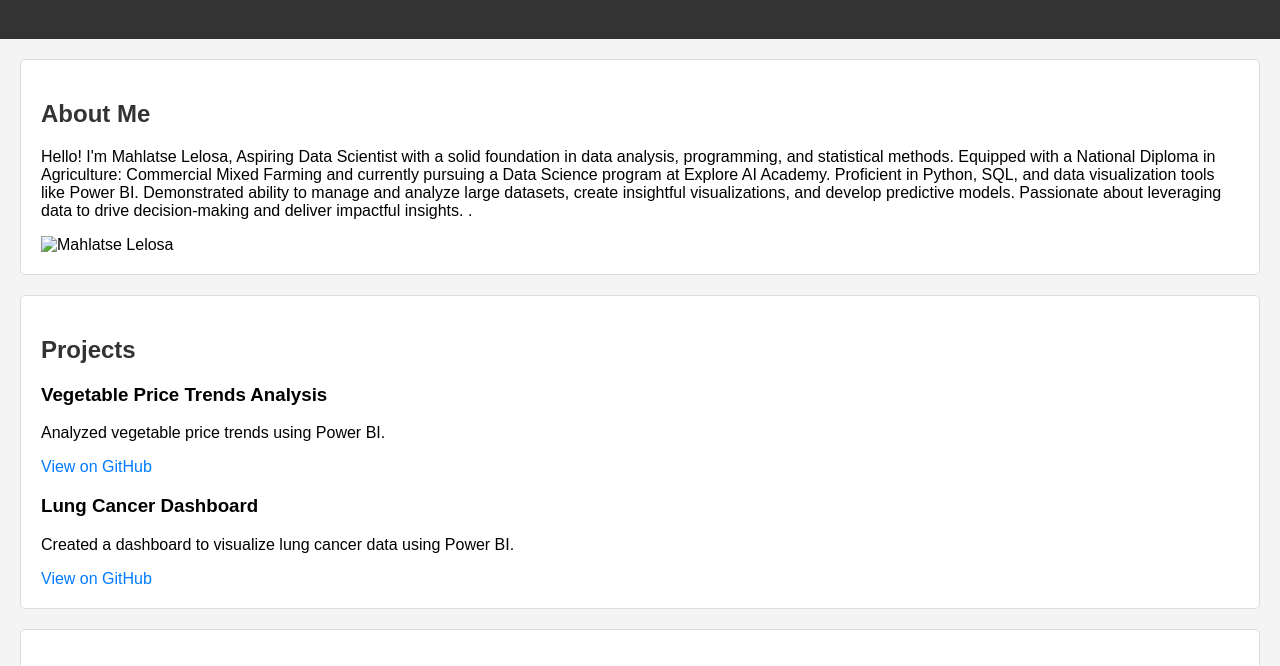
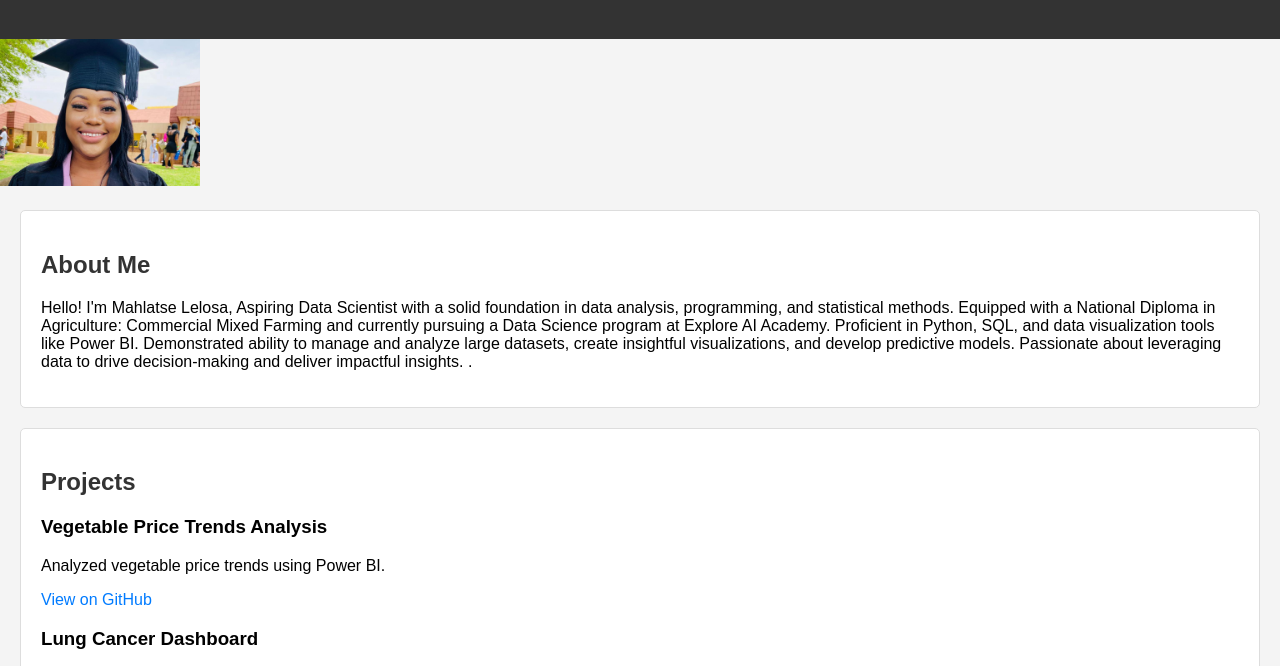
Before and after one commit to mahlatselelosa/mahlatselelosa.github.io, a plain HTML site: page index.html in a window 1280 px wide. Shown: the part 81-747 px from the top of the page. Drawn offline with Linux system fonts and the light colour scheme.

Commit message:
Add files via upload

```diff
--- a/index.html
+++ b/index.html
@@ -11,12 +11,13 @@
     <h1>Welcome to My Portfolio</h1>
   </header>
 
+  <img src="profile.jpeg" alt="Mahlatse Lelosa" width="200px">
+
   <section id="about-me">
     <h2>About Me</h2>
     <p>Hello! I'm Mahlatse Lelosa, Aspiring Data Scientist with a solid foundation in data analysis, programming, and statistical methods. Equipped with a National Diploma in Agriculture: Commercial Mixed Farming and currently pursuing a Data Science program at Explore AI Academy. Proficient in Python, SQL, and data visualization tools like Power BI. Demonstrated ability to manage and analyze large datasets, create insightful visualizations, and develop predictive models. Passionate about leveraging data to drive decision-making and deliver impactful insights.
 
         .</p>
-    <img src="images/profile.jpeg" alt="Mahlatse Lelosa" width="200px">
   </section>
 
   <section id="projects">
```
